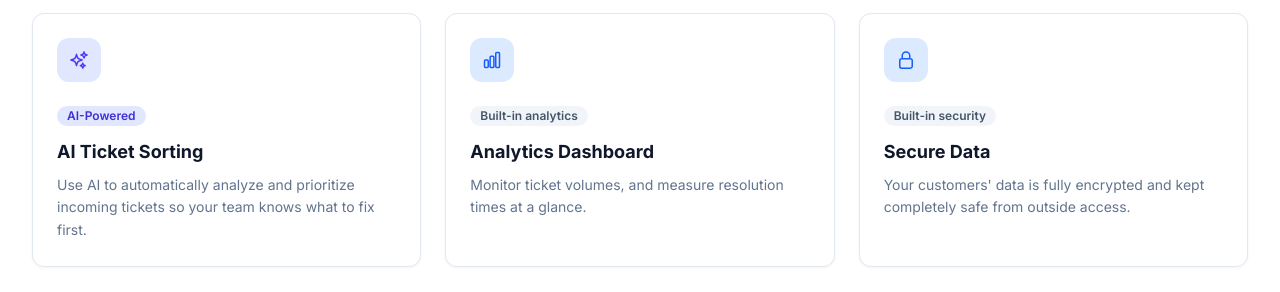
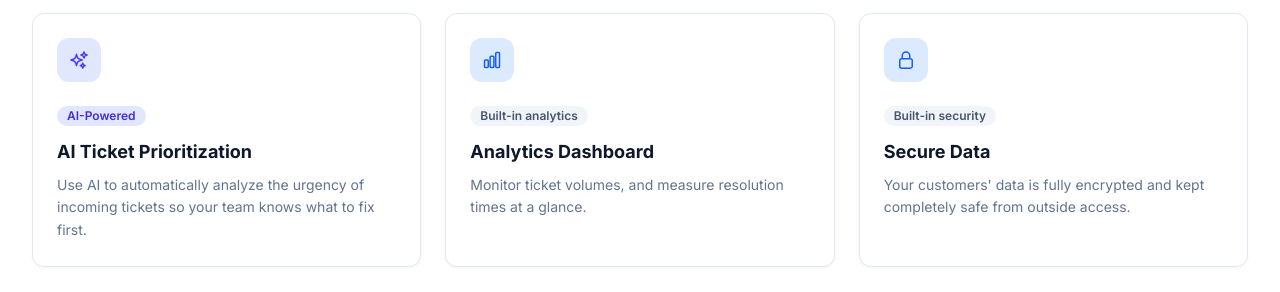
Before and after one commit to Cortsvan/ResolvedYan, a React (Vite) app in the folder client/: page / in a window 1280 px wide. Shown: the part 1360-1652 px from the top of the page. Built offline with nearby package versions, Linux system fonts and the light colour scheme; no server answers.

Commit message:
Dashboard minor changes

```diff
--- a/client/src/pages/HomePage.jsx
+++ b/client/src/pages/HomePage.jsx
@@ -48,8 +48,8 @@ const features = [
       </svg>
     ),
     color: "bg-indigo-100 text-indigo-600",
-    title: "AI Ticket Sorting",
-    description: "Use AI to automatically analyze and prioritize incoming tickets so your team knows what to fix first.",
+    title: "AI Ticket Prioritization",
+    description: "Use AI to automatically analyze the urgency of incoming tickets so your team knows what to fix first.",
     tag: "AI-Powered",
     isHighlighted: true,
   },
```
